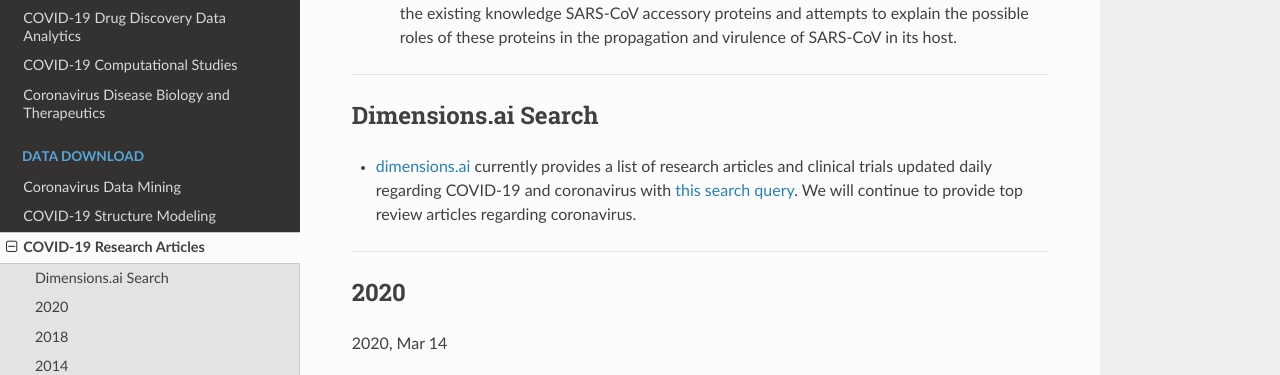
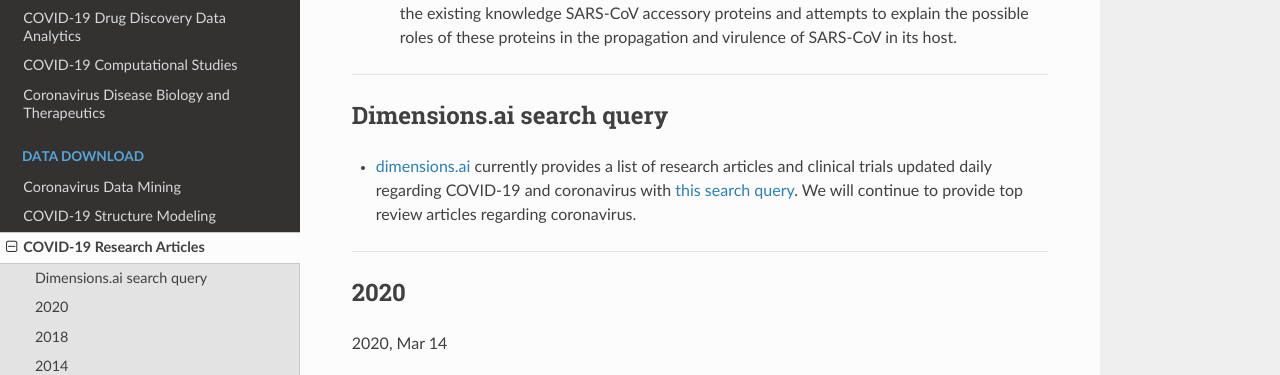
Before and after one commit to GHDDI-AILab/Targeting2019-nCoV, an MkDocs documentation site: the page built from docs/research_progress.md, in a window 1280 px wide and 900 px high, scrolled down 1069 px. Shown: the part 161-536 px from the top of the window. Built offline with MkDocs 1.6.1, drawn with Linux system fonts in a browser that asks for light colours; nearby versions of some CDN libraries.

Commit message:
update hyperlink

```diff
--- a/docs/research_progress.md
+++ b/docs/research_progress.md
@@ -35,9 +35,9 @@
 
 ---
 
-## Dimensions.ai  Search
+## Dimensions.ai search query
 
-* [dimensions.ai](https://dimensions.ai) currently provides a list of research articles and clinical trials updated daily regarding COVID-19 and coronavirus with [this search query]([**https://covid-19.dimensions.ai/**](https://covid-19.dimensions.ai/)). We will continue to provide top review articles regarding coronavirus.
+ * [dimensions.ai](https://dimensions.ai) currently provides a list of research articles and clinical trials updated daily regarding COVID-19 and coronavirus with [this search query](https://covid-19.dimensions.ai/). We will continue to provide top review articles regarding coronavirus.
 
 ---
 
```
